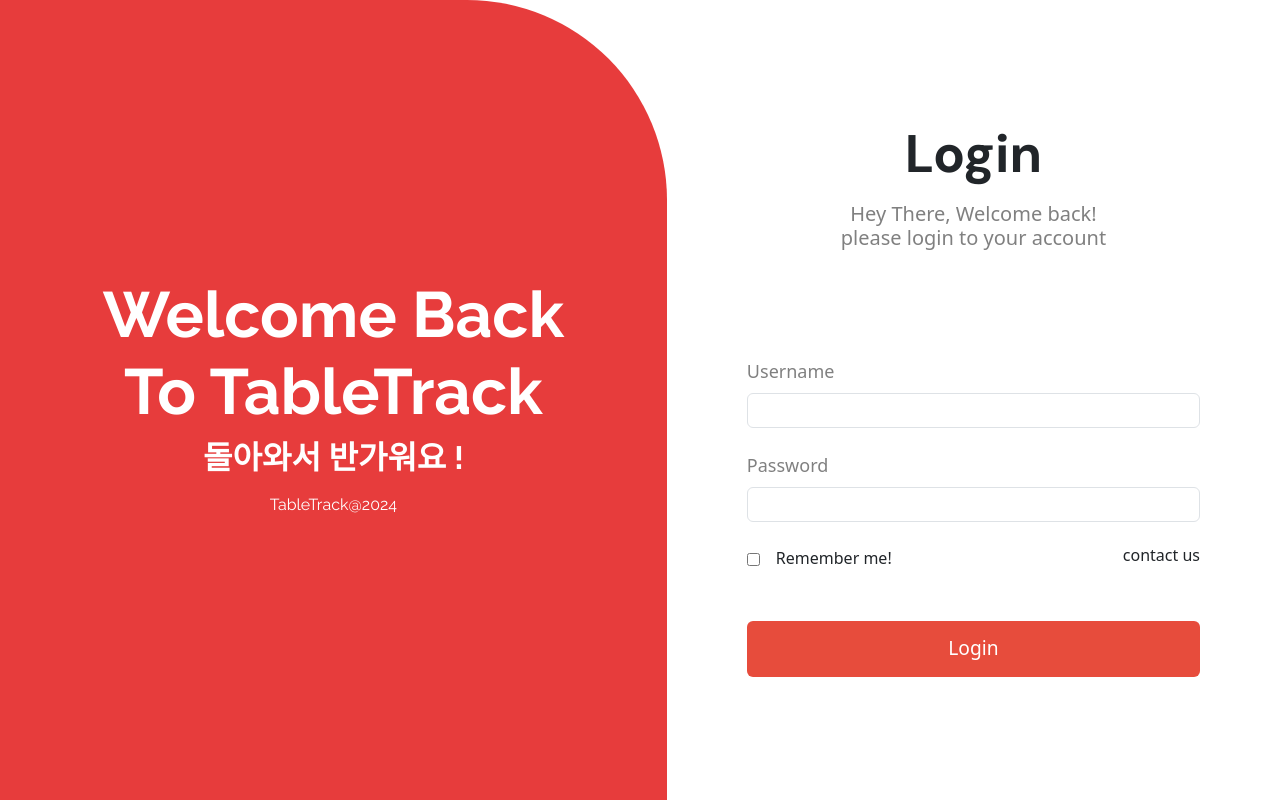
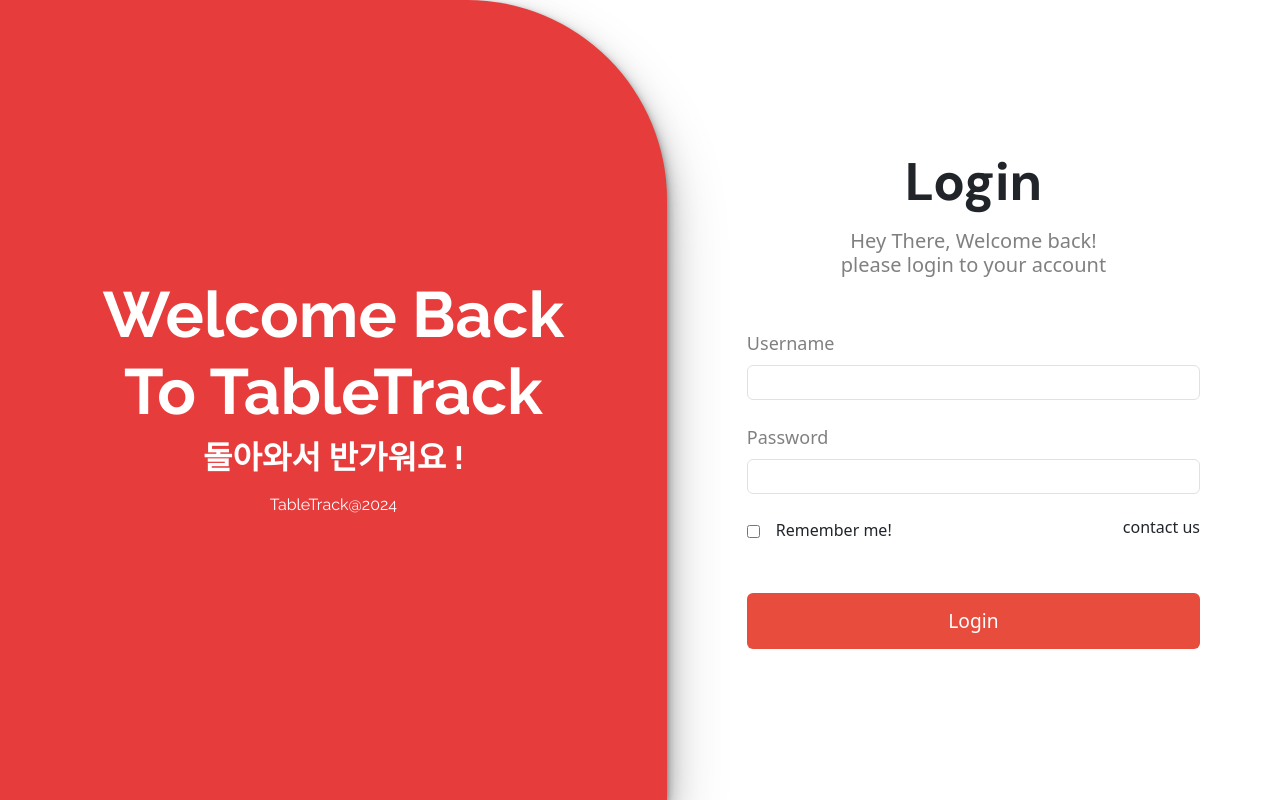
Before and after one commit to Mechiuw/Vue.TableTrack-Website-Back_Office, a Vue app in the folder vue-web-ex01/: page / in a window 1280 px wide. Built offline with nearby package versions, Linux system fonts and the light colour scheme.

Commit message:
[IMPROVE] Improved login page

```diff
--- a/vue-web-ex01/src/components/login/LoginBanner.vue
+++ b/vue-web-ex01/src/components/login/LoginBanner.vue
@@ -30,7 +30,12 @@
     border-top-right-radius: 200px;
     display: flex;
     flex-direction: column;
-
+    box-shadow:
+    0 2px 4px rgba(0, 0, 0, 0.2),
+    0 4px 8px rgba(0, 0, 0, 0.2),
+    0 8px 16px rgba(0, 0, 0, 0.2),
+    0 16px 32px rgba(0, 0, 0, 0.2),
+    0 32px 64px rgba(0, 0, 0, 0.2);
 }
 .container-text-big{
   margin-bottom:10px ;
--- a/vue-web-ex01/src/components/login/LoginInput.vue
+++ b/vue-web-ex01/src/components/login/LoginInput.vue
@@ -68,7 +68,7 @@
 .title-login {
   font-weight: 400;
   color: grey;
-  margin-bottom: 60px;
+  margin-bottom: 5px;
 }
 .lbl {
   font-size: large;
```
Also changed, not shown: vue-web-ex01/src/components/dashboard/Dashboard.vue (added).
